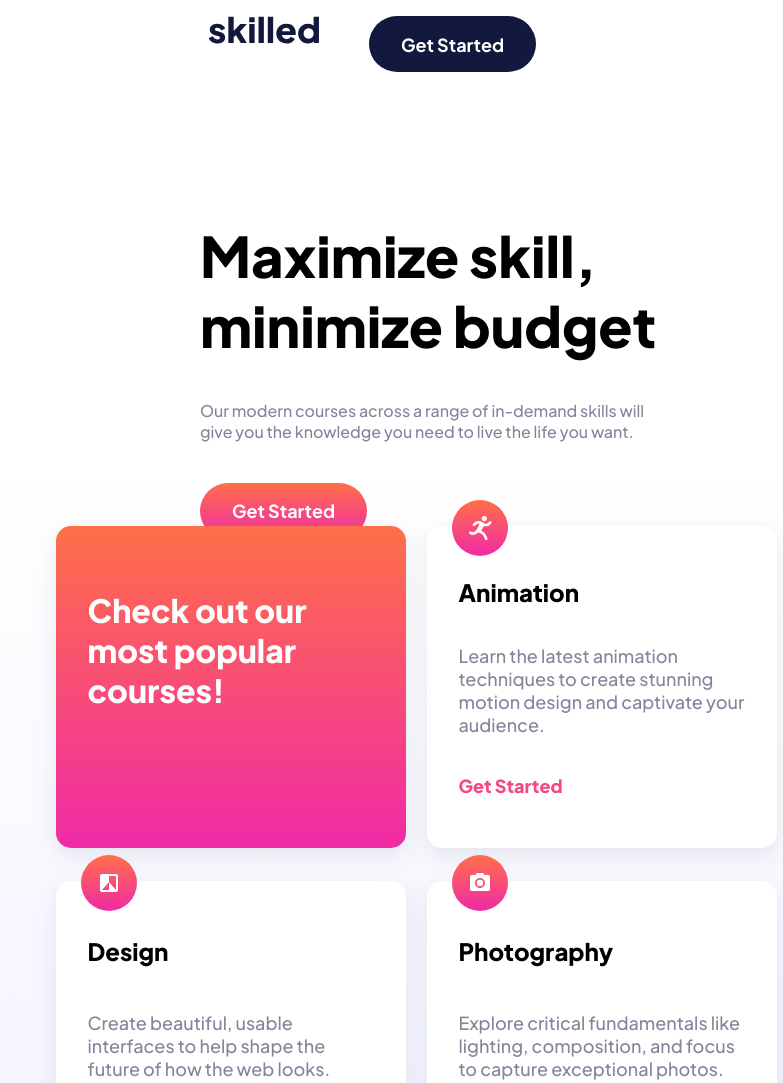
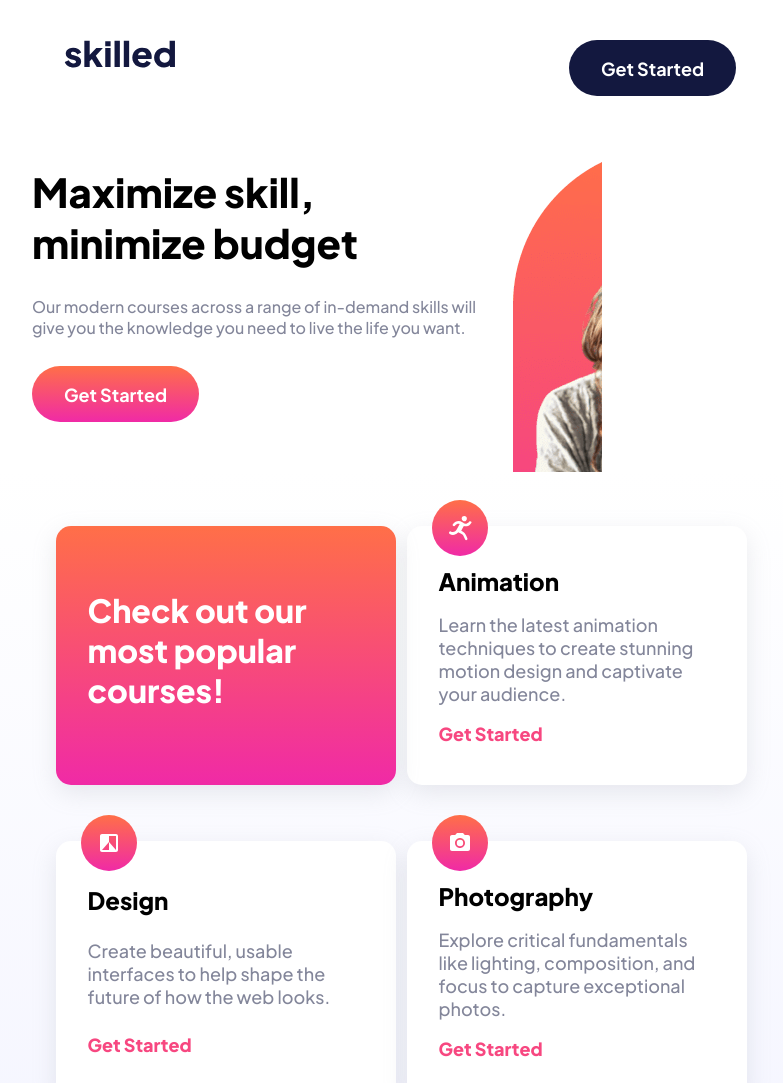
Before and after one commit to paulpgn/frontendmentor-skilled-elearning, a plain HTML site: page src/index.html in a window 1280 px wide. Shown: the top 1083 px of the page, without its empty margins (240-1023 px from the left). Drawn offline with Linux system fonts and the light colour scheme.

Commit message:
Add files via upload

```diff
--- a/src/index.html
+++ b/src/index.html
@@ -31,7 +31,7 @@
     </div>
     <div class="bottom">
       <div class="container">
-        <div class="item fader">
+        <div class="fader">
           Check out our most popular courses!
         </div>
 
--- a/src/style.css
+++ b/src/style.css
@@ -206,29 +206,48 @@ footer {
     header {
         width: 768px;
     }
-    .top {
-        padding-left: 11.5rem;
-        padding-right: 2rem;
-        padding-top: 5em;
+    header {
+        padding-left: 3rem;
+        padding-right: 3rem;
+        padding-top: 2.5rem;
         display: flex;
         flex-direction: row;
+        justify-content: space-between;
+        height: 120px;
+        width: 768px;
+        margin: 0 auto;
+
+    }
+    .top {
+        padding-top: 2em;
+        padding-left: 1em;
+        display: flex;
+        flex-direction: row;
+        align-items: flex-start;
         width: 768px;
         margin: 0 auto;
         height: 350px;
 
     }
+    .top-left {
+        height: 284px;
+        display: flex;
+        flex-direction: column;
+        align-items: flex-start;
+        justify-content: space-around;
+
+    }
     .top-right {
-
         width: 640.71px;
         height: 640px;
         top: -320px;
-        right: 0px;
+        right: 150px;
+    }
 
-    }
     h1 {
         font-family: 'Plus Jakarta Sans', sans-serif;
         font-weight:800;
-        font-size: 40pxpx;
+        font-size: 40px;
         width: 457px;
     }
     h2 {
@@ -238,18 +257,54 @@ footer {
         width: 445px;
         color: #83869A;
     }
+    .bottom {
+        height: 1020px;
+        background: rgb(255,255,255);
+        background: linear-gradient(180deg, rgba(255,255,255,1) 0%, rgba(240,241,255,1) 100%);
+        width: 100%;
+        margin: 0 auto;
+
+    }
     .container {
-        column-gap: 31px;
-        row-gap: 72px;
+        column-gap: 11px;
+        row-gap: 32px;
         grid-template-columns:340px 340px; /* 3 colonnes de largeur différente */
         grid-template-rows:283px 283px 283px; /* 2 rangées */
         width: 689px;
         height: 913px;
         margin: 0 auto;
     }
-    footer {
+    .item {
+        width: 340px;
+        height: 283px;
+    }
+
+    .rounded {
+        height: 259px;
+        border-radius: 15px;
+        background-color: white;
+        box-shadow: rgba(149, 157, 165, 0.2) 0px 8px 24px;
+        display: flex;
+        flex-direction: column;
+        justify-content: space-around;
+        align-items: flex-start;
+        padding: 2em;
 
     }
+    .fader {
+        padding: 2em;
+        padding-left: 1em;
+        color: white;
+        height: 259px;
+        border-radius: 15px;
+        background: rgb(255,111,72);
+        background: linear-gradient(180deg, rgba(255,111,72,1) 0%, rgba(240,42,166,1) 100%);
+        box-shadow: rgba(149, 157, 165, 0.2) 0px 8px 24px;
+        font-weight: 800;
+        font-size: 32px;
+
+    }
+
     .foot-width > img {
         width: 111.17px;
         height: 27.68px;
@@ -266,3 +321,6 @@ footer {
         align-items: center;
     }
 }
+@media screen and (max-width: 768px) {
+
+}
```
